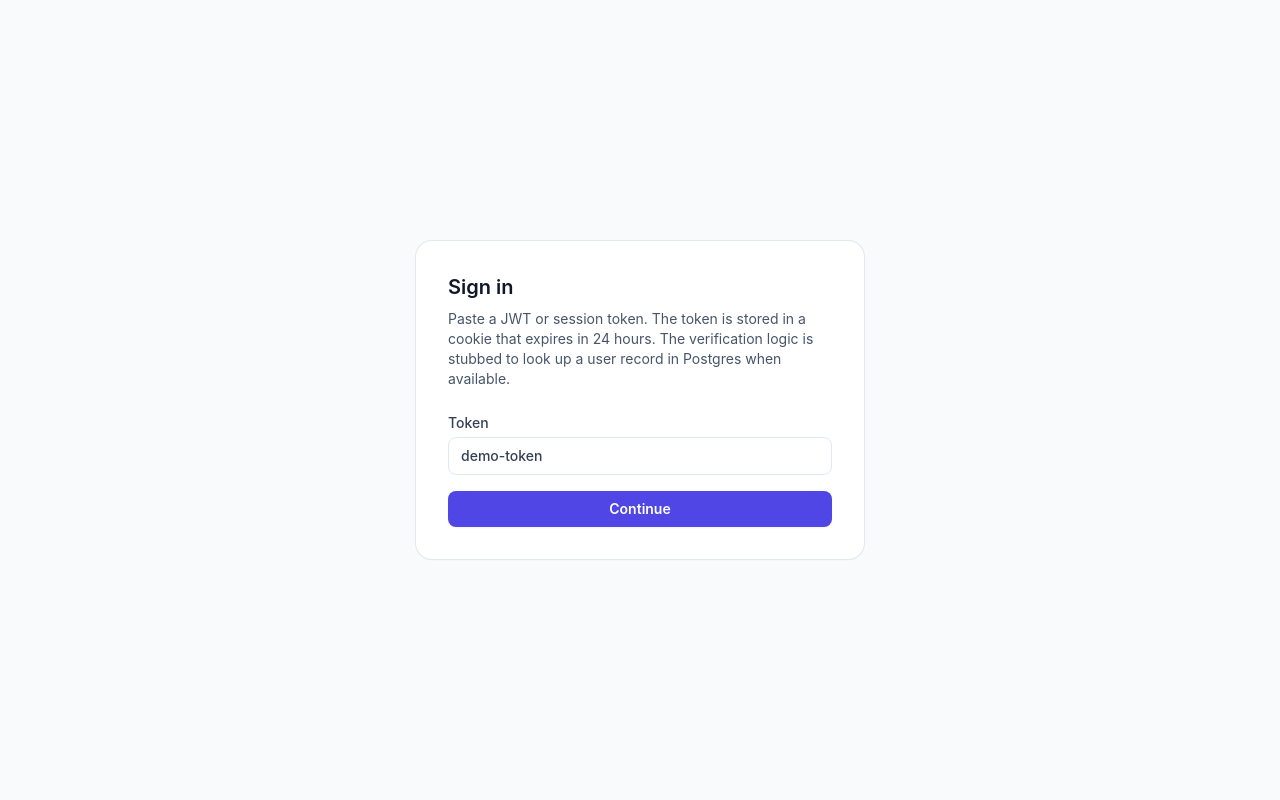
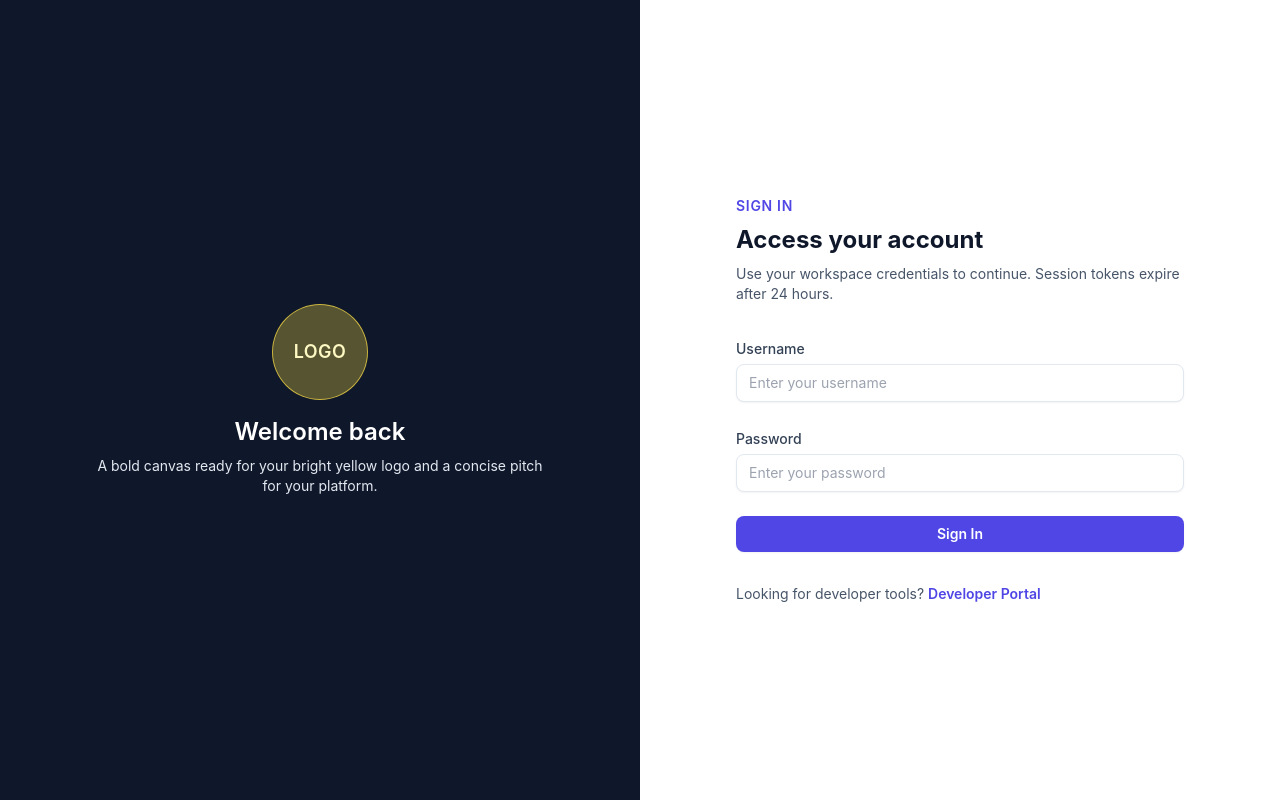
Before and after one commit to LTSEC/NEST, a React (Vite) app in the folder nest-frontend/: page /signin in a window 1280 px wide. Built offline with nearby package versions, Linux system fonts and the light colour scheme.

Commit message:
Create two-column sign-in layout and dev portal route

```diff
--- a/nest-frontend/src/App.tsx
+++ b/nest-frontend/src/App.tsx
@@ -1,13 +1,14 @@
 import React from 'react';
 import { Navigate, Route, Routes } from 'react-router-dom';
 import HomePage from './pages/HomePage';
-import SignInPage from './pages/SignInPage';
+import SignIn from './pages/SignIn';
 import PrivateRoute from './providers/PrivateRoute';
 
 const App: React.FC = () => {
   return (
     <Routes>
-      <Route path="/signin" element={<SignInPage />} />
+      <Route path="/signin" element={<SignIn />} />
+      <Route path="/dev-signin" element={<SignIn />} />
       <Route element={<PrivateRoute />}>
         <Route path="/" element={<HomePage />} />
       </Route>
--- /dev/null
+++ b/nest-frontend/src/pages/SignIn.tsx
@@ -0,0 +1,111 @@
+import React, { useEffect, useMemo, useState } from 'react';
+import { Link, useNavigate } from 'react-router-dom';
+import { AUTH_TOKEN_EXPIRY_HOURS } from '../auth';
+import { useAuth } from '../providers/AuthProvider';
+
+const SignIn: React.FC = () => {
+  const navigate = useNavigate();
+  const { login, isAuthenticated } = useAuth();
+  const [username, setUsername] = useState('');
+  const [password, setPassword] = useState('');
+
+  useEffect(() => {
+    if (isAuthenticated) {
+      navigate('/', { replace: true });
+    }
+  }, [isAuthenticated, navigate]);
+
+  const displayName = useMemo(() => username.trim() || 'Demo User', [username]);
+
+  const handleSubmit = async (event: React.FormEvent<HTMLFormElement>) => {
+    event.preventDefault();
+
+    await login('demo-token', {
+      id: 'demo-user',
+      name: displayName,
+    });
+
+    navigate('/');
+  };
+
+  return (
+    <div className="grid min-h-screen grid-cols-1 bg-slate-50 text-slate-900 md:grid-cols-2">
+      <div className="flex items-center justify-center bg-slate-900 p-12 text-white">
+        <div className="flex max-w-md flex-col items-center gap-4 text-center">
+          <div className="flex h-24 w-24 items-center justify-center rounded-full border border-yellow-300/70 bg-yellow-300/30 text-lg font-semibold uppercase tracking-wide text-yellow-100">
+            Logo
+          </div>
+          <div className="space-y-2">
+            <p className="text-2xl font-semibold">Welcome back</p>
+            <p className="text-sm text-slate-200">
+              A bold canvas ready for your bright yellow logo and a concise pitch for your platform.
+            </p>
+          </div>
+        </div>
+      </div>
+
+      <div className="flex items-center justify-center bg-white p-8 md:p-12">
+        <div className="w-full max-w-md space-y-8">
+          <header className="space-y-2">
+            <p className="text-sm font-semibold uppercase tracking-wider text-indigo-600">Sign in</p>
+            <h1 className="text-2xl font-bold text-slate-900">Access your account</h1>
+            <p className="text-sm text-slate-600">
+              Use your workspace credentials to continue. Session tokens expire after {AUTH_TOKEN_EXPIRY_HOURS} hours.
+            </p>
+          </header>
+
+          <form className="space-y-6" onSubmit={handleSubmit}>
+            <div className="space-y-1">
+              <label className="text-sm font-medium text-slate-700" htmlFor="username">
+                Username
+              </label>
+              <input
+                id="username"
+                name="username"
+                className="w-full rounded-lg border border-slate-200 px-3 py-2 text-sm shadow-sm transition focus:border-indigo-400 focus:outline-none focus:ring-2 focus:ring-indigo-200"
+                placeholder="Enter your username"
+                value={username}
+                onChange={(event) => setUsername(event.target.value)}
+                autoComplete="username"
+                required
+              />
+            </div>
+
+            <div className="space-y-1">
+              <label className="text-sm font-medium text-slate-700" htmlFor="password">
+                Password
+              </label>
+              <input
+                id="password"
+                name="password"
+                type="password"
+                className="w-full rounded-lg border border-slate-200 px-3 py-2 text-sm shadow-sm transition focus:border-indigo-400 focus:outline-none focus:ring-2 focus:ring-indigo-200"
+                placeholder="Enter your password"
+                value={password}
+                onChange={(event) => setPassword(event.target.value)}
+                autoComplete="current-password"
+                required
+              />
+            </div>
+
+            <button
+              type="submit"
+              className="flex w-full items-center justify-center rounded-lg bg-indigo-600 px-4 py-2 text-sm font-semibold text-white shadow-sm transition hover:bg-indigo-500 focus-visible:outline focus-visible:outline-2 focus-visible:outline-offset-2 focus-visible:outline-indigo-600"
+            >
+              Sign In
+            </button>
+          </form>
+
+          <div className="text-sm text-slate-600">
+            Looking for developer tools?{' '}
+            <Link to="/dev-signin" className="font-semibold text-indigo-600 hover:text-indigo-500">
+              Developer Portal
+            </Link>
+          </div>
+        </div>
+      </div>
+    </div>
+  );
+};
+
+export default SignIn;
--- a/nest-frontend/src/pages/SignInPage.tsx
+++ /dev/null
@@ -1,57 +0,0 @@
-import React, { useEffect, useState } from 'react';
-import { useNavigate } from 'react-router-dom';
-import { AUTH_TOKEN_EXPIRY_HOURS } from '../auth';
-import { useAuth } from '../providers/AuthProvider';
-
-const SignInPage: React.FC = () => {
-  const navigate = useNavigate();
-  const { login, isAuthenticated } = useAuth();
-  const [token, setToken] = useState('demo-token');
-
-  useEffect(() => {
-    if (isAuthenticated) {
-      navigate('/', { replace: true });
-    }
-  }, [isAuthenticated, navigate]);
-
-  const handleSubmit = async (event: React.FormEvent<HTMLFormElement>) => {
-    event.preventDefault();
-    await login(token || 'demo-token');
-    navigate('/');
-  };
-
-  return (
-    <div className="flex min-h-screen items-center justify-center bg-slate-50 p-6 text-slate-800">
-      <div className="w-full max-w-md rounded-2xl bg-white p-8 shadow-sm ring-1 ring-slate-200">
-        <h1 className="text-xl font-semibold text-slate-900">Sign in</h1>
-        <p className="mt-2 text-sm text-slate-600">
-          Paste a JWT or session token. The token is stored in a cookie that expires in {AUTH_TOKEN_EXPIRY_HOURS} hours. The
-          verification logic is stubbed to look up a user record in Postgres when available.
-        </p>
-
-        <form className="mt-6 flex flex-col gap-4" onSubmit={handleSubmit}>
-          <label className="flex flex-col gap-1 text-sm font-medium text-slate-700" htmlFor="token">
-            Token
-            <input
-              id="token"
-              name="token"
-              className="w-full rounded-lg border border-slate-200 px-3 py-2 text-sm focus:border-indigo-400 focus:outline-none focus:ring-2 focus:ring-indigo-200"
-              placeholder="demo-token"
-              value={token}
-              onChange={(event) => setToken(event.target.value)}
-            />
-          </label>
-
-          <button
-            type="submit"
-            className="rounded-lg bg-indigo-600 px-4 py-2 text-sm font-semibold text-white shadow-sm transition hover:bg-indigo-500"
-          >
-            Continue
-          </button>
-        </form>
-      </div>
-    </div>
-  );
-};
-
-export default SignInPage;
```
